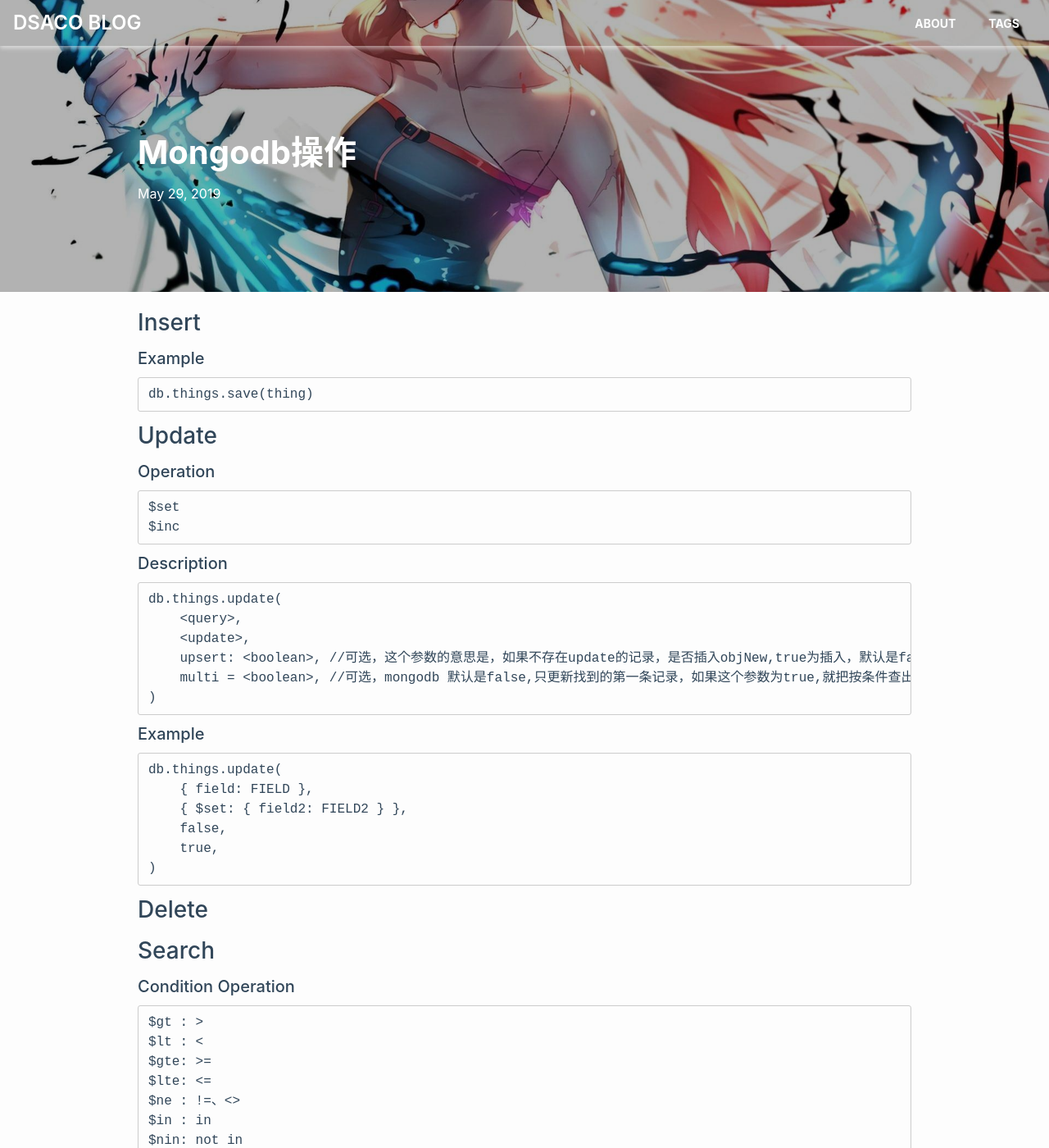
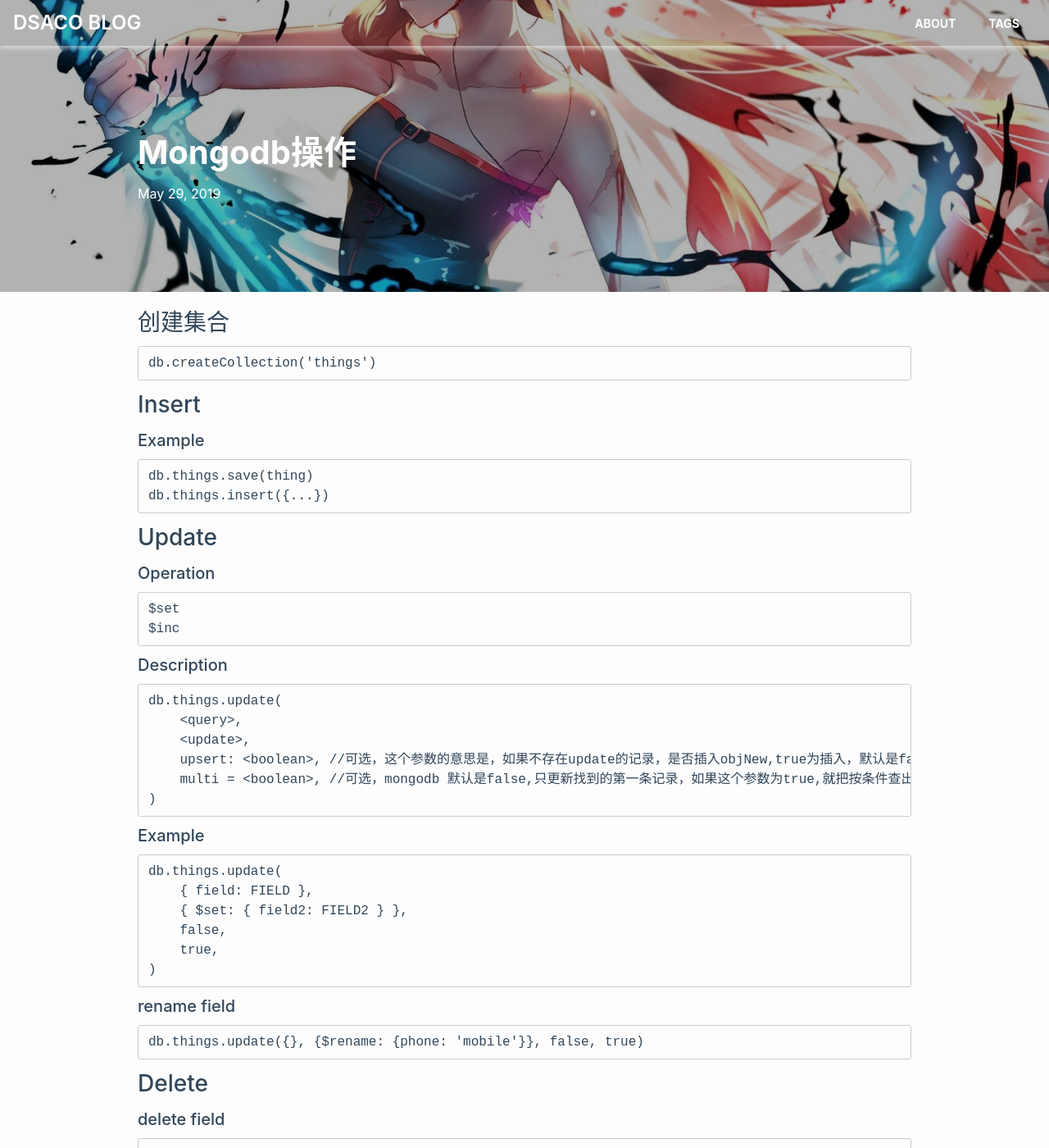
Before and after one commit to dsaco/dsaco.github.io-old, a Jekyll site: the page built from _posts/2019-05-29-mongodb-operation.md, in a window 1280 px wide and 1400 px high. Shown: the whole window at 82% size. Built offline with Jekyll 4.4.1, drawn with Linux system fonts in a browser that asks for light colours; some of the changed text lies outside the part shown.

Commit message:
Update 2019-05-29-mongodb-operation.md

````diff
--- a/_posts/2019-05-29-mongodb-operation.md
+++ b/_posts/2019-05-29-mongodb-operation.md
@@ -5,11 +5,18 @@ date:   2019-05-29 16:13 +0800
 tags: Mongodb
 ---
 
+### 创建集合
+```
+db.createCollection('things')
+```
+
 ### Insert
 ##### Example
 ```
 db.things.save(thing)
+db.things.insert({...})
 ```
+
 ### Update
 ##### Operation
 ```
@@ -34,7 +41,15 @@ db.things.update(
     true,
 )
 ```
+##### rename field
+```
+db.things.update({}, {$rename: {phone: 'mobile'}}, false, true)
+```
 ### Delete
+##### delete field
+```
+db.things.update({}, {$unset: {phone: ''}}, false, true)
+```
 ### Search
 ##### Condition Operation
 ```
````
